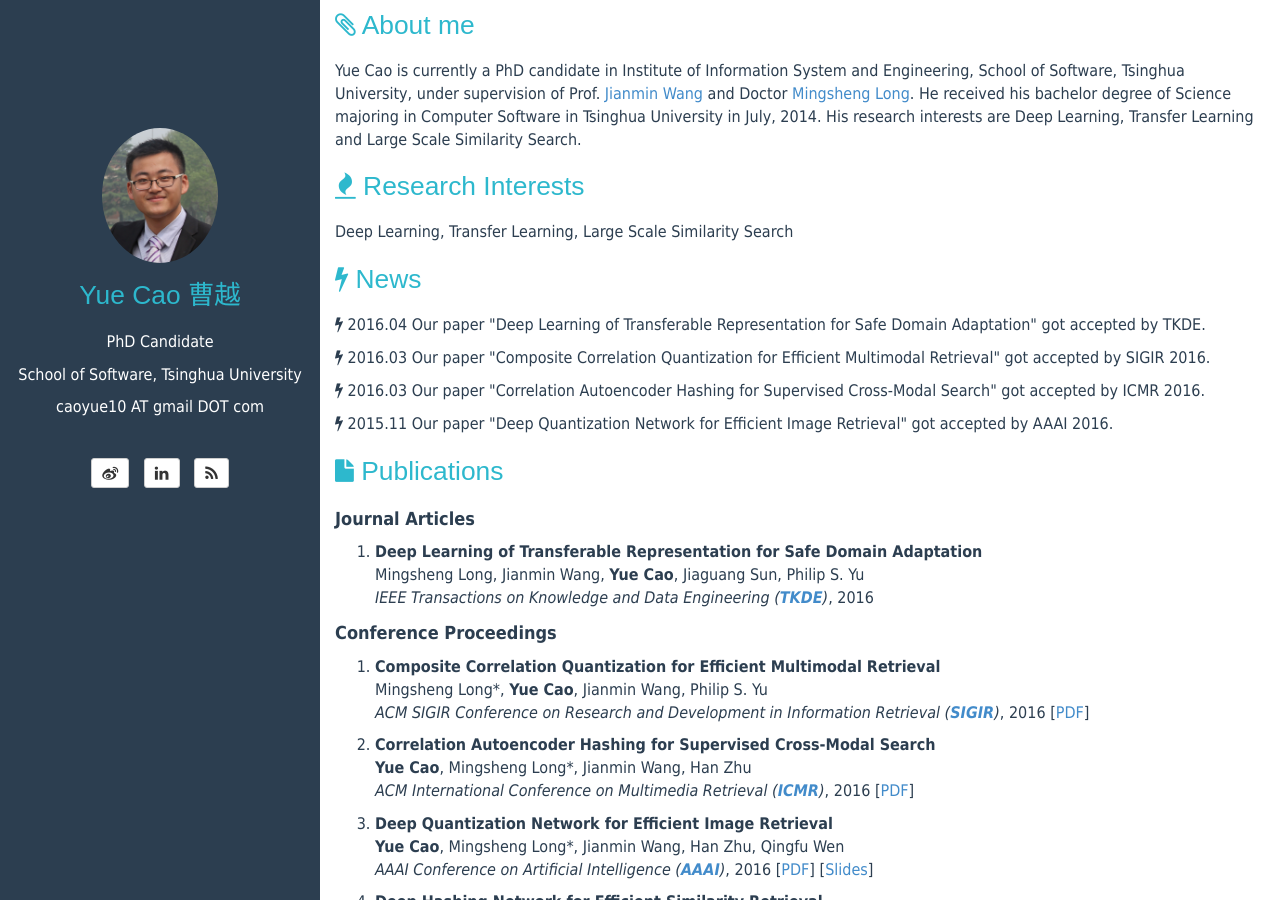
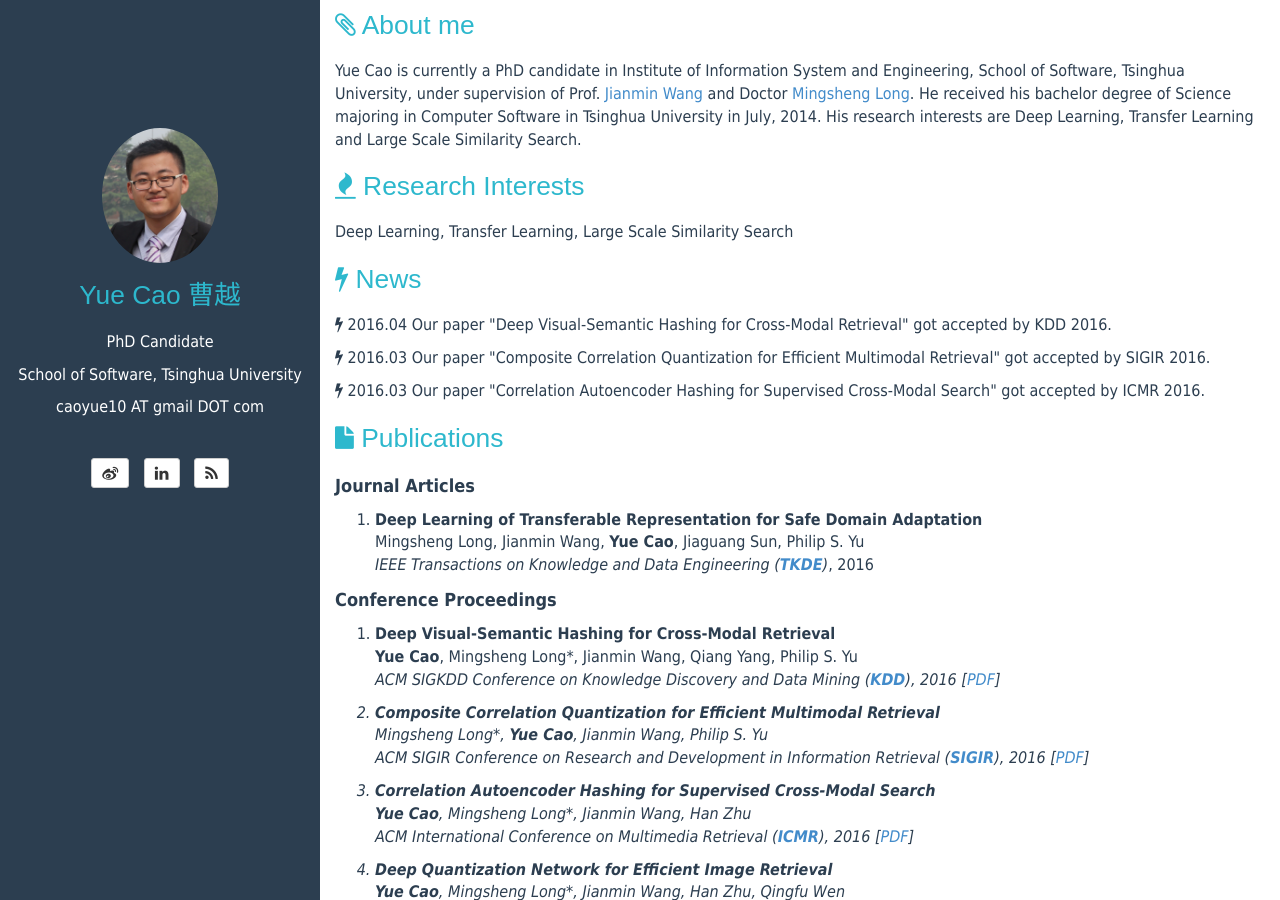
Before and after one commit to caoyue10/caoyue10.github.io, a Jekyll site: the page built from index.html, in a window 1280 px wide and 900 px high. Built offline with Jekyll 4.4.1, drawn with Linux system fonts in a browser that asks for light colours; the list of posts is cut into pages by our own code.

Commit message:
kdd added

```diff
--- a/index.html
+++ b/index.html
@@ -65,7 +65,7 @@ tagline:
     </header>
     <p>
     <i class="fa fa-bolt"></i>
-    2016.04 Our paper "Deep Learning of Transferable Representation for Safe Domain Adaptation" got accepted by TKDE.
+    2016.04 Our paper "Deep Visual-Semantic Hashing for Cross-Modal Retrieval" got accepted by KDD 2016.
     </p>
     <p>
     <i class="fa fa-bolt"></i>
@@ -74,10 +74,6 @@ tagline:
     <p>
     <i class="fa fa-bolt"></i>
     2016.03 Our paper "Correlation Autoencoder Hashing for Supervised Cross-Modal Search" got accepted by ICMR 2016.
-    </p>
-    <p>
-    <i class="fa fa-bolt"></i>
-    2015.11 Our paper "Deep Quantization Network for Efficient Image Retrieval" got accepted by AAAI 2016.
     </p>
 </div>
 
@@ -98,6 +94,14 @@ tagline:
     <p><font size="4"><strong>Conference Proceedings</strong></font></p>
     <ol>
         <li><p>
+            <strong>Deep Visual-Semantic Hashing for Cross-Modal Retrieval</strong>
+            <br>
+            <strong>Yue Cao</strong>, Mingsheng Long*, Jianmin Wang, Qiang Yang, Philip S. Yu
+            <br>
+            <em>ACM SIGKDD Conference on Knowledge Discovery and Data Mining (<a href="http://www.kdd.org/kdd2016/"><strong>KDD</strong></a>), 2016
+	    [<a href="doc/deep-visual-semantic-hashing-dvsh-sigkdd16.pdf">PDF</a>]
+        </p></li>
+        <li><p>
             <strong>Composite Correlation Quantization for Efficient Multimodal Retrieval</strong>
             <br>
             Mingsheng Long*, <strong>Yue Cao</strong>, Jianmin Wang, Philip S. Yu
@@ -111,7 +115,7 @@ tagline:
             <strong>Yue Cao</strong>, Mingsheng Long*, Jianmin Wang, Han Zhu
             <br>
             <em>ACM International Conference on Multimedia Retrieval (<a href="http://www.icmr2016.com/index.html"><strong>ICMR</strong></a>)</em>, 2016
-	    [<a href="doc/correlation-autoencoder-hashing-icmr16.pdf">PDF</a>]
+	    [<a href="doc/correlation-autoencoder-hashing-cah-icmr16.pdf">PDF</a>]
         </p></li>
         <li><p>
             <strong>Deep Quantization Network for Efficient Image Retrieval</strong>
@@ -119,7 +123,7 @@ tagline:
             <strong>Yue Cao</strong>, Mingsheng Long*, Jianmin Wang, Han Zhu, Qingfu Wen
             <br>
             <em>AAAI Conference on Artificial Intelligence (<a href="http://www.aaai.org/Conferences/AAAI/aaai16.php"><strong>AAAI</strong></a>)</em>, 2016
-            [<a href="doc/deep-quantization-networks-aaai16.pdf">PDF</a>] [<a href="doc/deep-quantization-networks-slides-aaai16.pdf">Slides</a>]
+            [<a href="doc/deep-quantization-networks-dqn-aaai16.pdf">PDF</a>] [<a href="doc/deep-quantization-networks-dqn-slides-aaai16.pdf">Slides</a>]
         </p></li>
         <li><p>
             <strong>Deep Hashing Network for Efficient Similarity Retrieval</strong>
```
Also changed, not shown: 6 other files.
